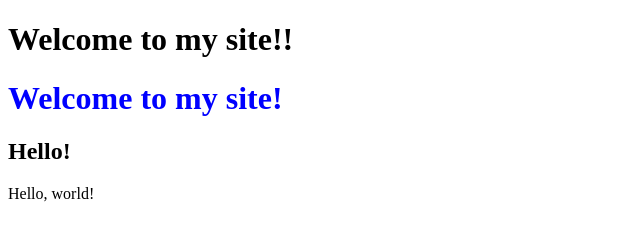
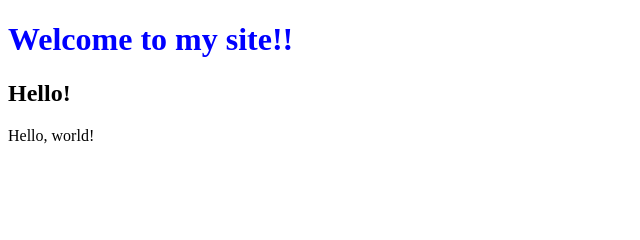
Before and after one commit to pr0steg/webpy, a plain HTML site: page hello.html in a window 1280 px wide. Shown: the whole page, without its empty margins (0-640 px from the left). Drawn offline with Linux system fonts and the light colour scheme.

Commit message:
Fix merge conflict

```diff
--- a/hello.html
+++ b/hello.html
@@ -4,8 +4,7 @@
         <title>Hello!</title>
     </head>
     <body>
-        <h1>Welcome to my site!!</h1>
-        <h1 style="color:blue;">Welcome to my site!</h1>
+        <h1 style="color:blue;">Welcome to my site!!</h1>
         <h2>Hello!</h2>
         Hello, world!
     </body>
```
